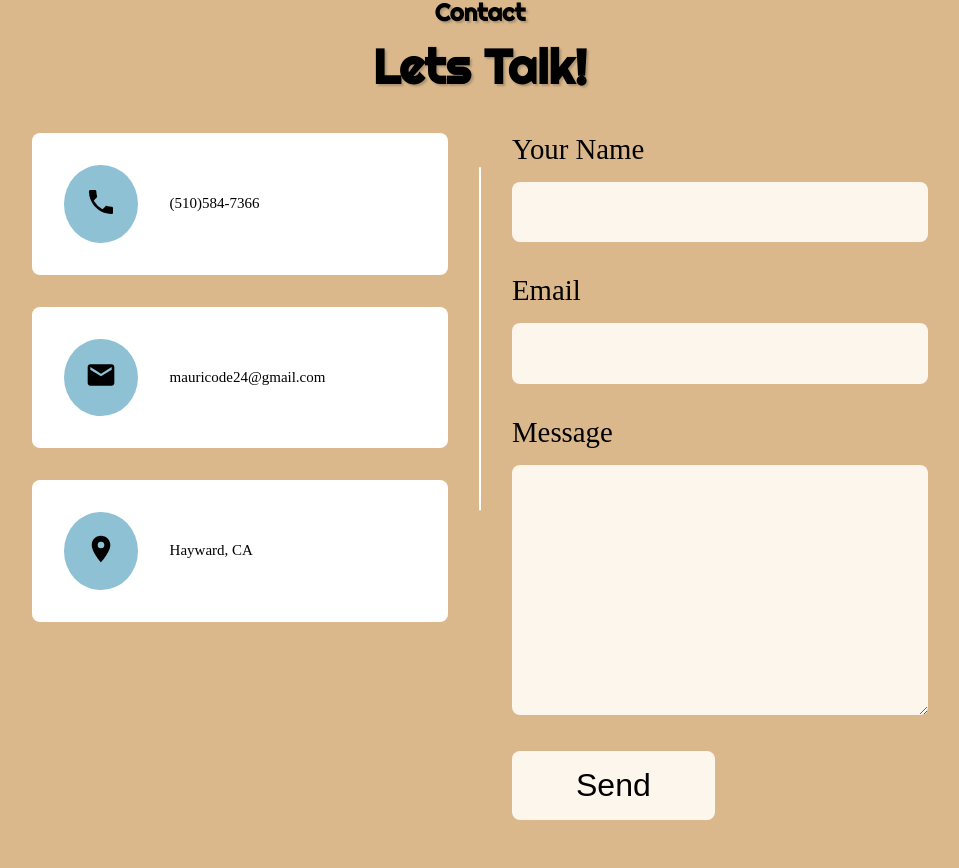
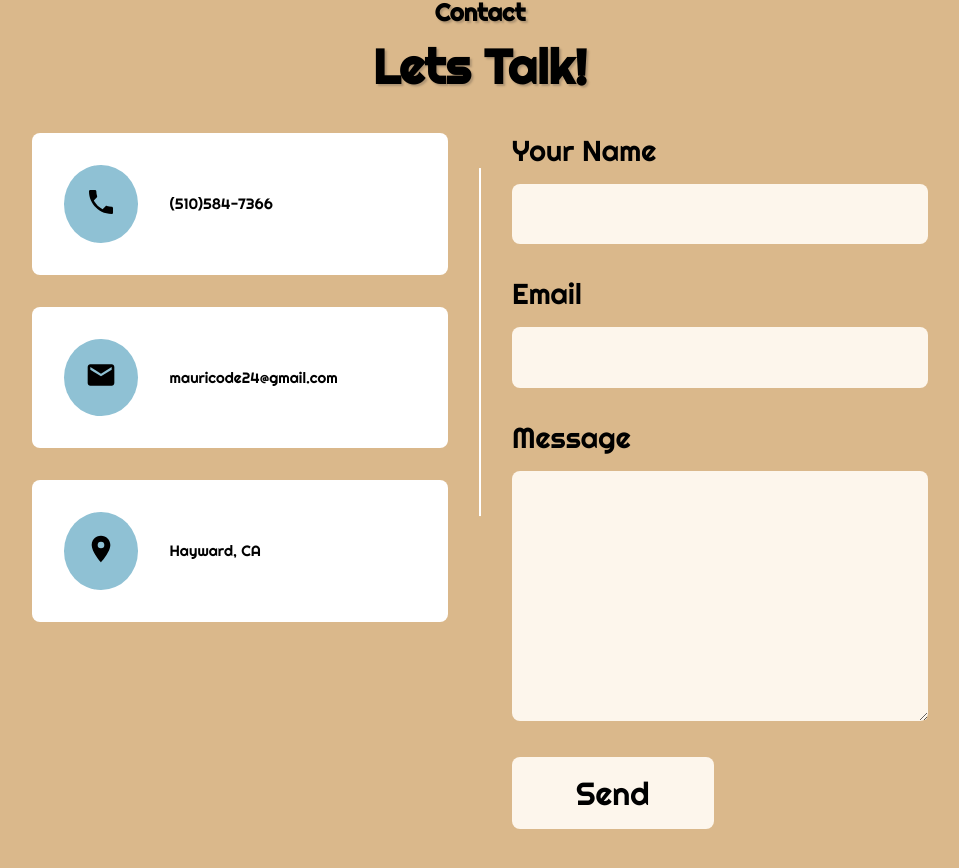
Before and after one commit to CodingMauri/Portfolio, a React (Create React App) app: page /contact in a window 1280 px wide. Shown: the part 320-1188 px from the top of the page, without its empty margins (160-1119 px from the left). Built offline with nearby package versions, Linux system fonts and the light colour scheme.

Commit message:
updated fonts

```diff
--- a/public/index.html
+++ b/public/index.html
@@ -6,8 +6,8 @@
     <meta name="viewport" content="width=device-width, initial-scale=1" />
     <meta name="theme-color" content="#000000" />
     <meta
-      name="description"
-      content="Web site created using create-react-app"
+      name="Mauricio's Portfolio"
+      content="My personal portfolio"
     />
     <link rel="apple-touch-icon" href="%PUBLIC_URL%/logo192.png" />
     <!--
--- a/src/Components/ContactInfo.js
+++ b/src/Components/ContactInfo.js
@@ -12,6 +12,7 @@ import styled from "styled-components"
     .icon{
       color:black;
       background-color:var(--color-3);
+
       padding:1.3rem;
       align-items:center;
       justify-content:center;
@@ -19,6 +20,7 @@ import styled from "styled-components"
     }
     .text p{
       font-size:1.5rem;
+      font-family:var(--font-title)
     }
     svg{
       width:2rem;
--- a/src/Styles/Contact.css
+++ b/src/Styles/Contact.css
@@ -7,6 +7,7 @@
 }
 .label {
   font-size: 1.8rem;
+  font-family: var(--font-title);
 }
 .input,
 .text-area {
@@ -28,6 +29,7 @@ button[type="submit"] {
   background-color: var(--color-2);
   color: black;
   font-size: 2rem;
+
   display: inline-block;
   outline: none;
   border: none;
@@ -53,3 +55,6 @@ button[type="submit"] {
   font-family: var(--font-title);
   font-size: 3rem;
 }
+.send-button{
+  font-family:var(--font-title)
+}
```
Also changed, not shown: src/Components/ContactForm.js (+12 -7 lines).
